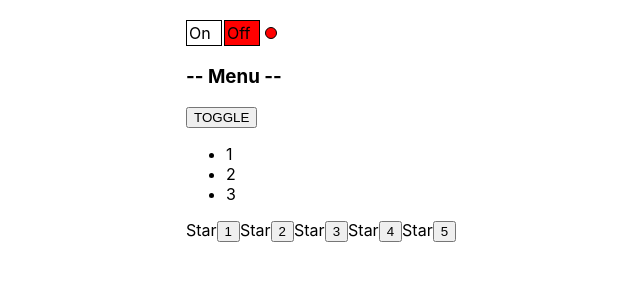
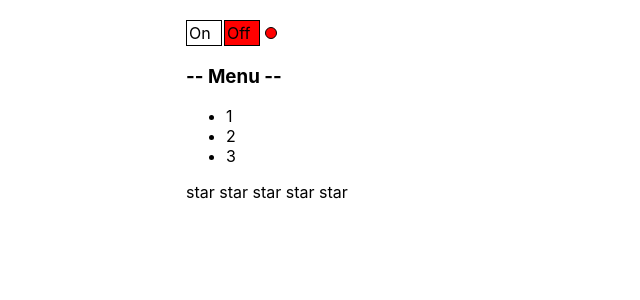
Before and after one commit to 1fousand1/reactKabzda, a React (Create React App) app: page / in a window 1280 px wide. Shown: the top 300 px of the page, without its empty margins (154-794 px from the left). Built offline with nearby package versions, Linux system fonts and the light colour scheme.

Commit message:
Callbacks part 1

```diff
--- a/src/Components/UncontrolledAccordion/UncontrolledAccordion.tsx
+++ b/src/Components/UncontrolledAccordion/UncontrolledAccordion.tsx
@@ -17,8 +17,7 @@
 
       return (
           <div>
-              <AccordionTitle title={props.titleValue}/>
-              <button onClick={onClickCollapsed}>TOGGLE</button>
+              <AccordionTitle title={props.titleValue} onClick={()=>{setCollapsed((!collapsed))}}/>
               { !collapsed  && <AccordionBody />}
           </div>
       )
@@ -28,12 +27,13 @@
 
 type UncontrolledAccordionTitlePropsType = {
     title: string
+    onClick: () => void
 }
 
 const AccordionTitle = (props: UncontrolledAccordionTitlePropsType) => {
     console.log('AccordionTitle rendering')
     return (
-        <h3> -- {props.title} -- </h3>
+        <h3 onClick={()=>{ props.onClick() }}> -- {props.title} -- </h3>
 
     )
 
--- a/src/UncontrolledRating/UncontrolledRating.tsx
+++ b/src/UncontrolledRating/UncontrolledRating.tsx
@@ -14,11 +14,11 @@
     return (
         <div>
             <div>
-                <Star selected={value > 0} /><button onClick={()=>{setValue(1)}}>1</button>
-                <Star selected={value > 1} /><button onClick={()=>{setValue(2)}}>2</button>
-                <Star selected={value > 2} /><button onClick={()=>{setValue(3)}}>3</button>
-                <Star selected={value > 3} /><button onClick={()=>{setValue(4)}}>4</button>
-                <Star selected={value > 4} /><button onClick={()=>{setValue(5)}}>5</button>
+                <Star selected={value > 0} setValue={setValue} value={1}/>
+                <Star selected={value > 1} setValue={setValue} value={2}/>
+                <Star selected={value > 2} setValue={setValue} value={3}/>
+                <Star selected={value > 3} setValue={setValue} value={4}/>
+                <Star selected={value > 4} setValue={setValue} value={5}/>
 
             </div>
         </div>
@@ -28,9 +28,19 @@
 
 type StarPropsType = {
     selected: boolean
+    value: 1 | 2 | 3 | 4 | 5
+    setValue: (value: 1 | 2 | 3 | 4 | 5) => void
 }
 
-const Star = (props: StarPropsType) => (props.selected === true) ? (<span><b>Star </b></span>) :  <span>Star</span>
+/*const Star = (props: StarPropsType) => (props.selected === true) ? (<span><b>Star </b></span>) :  <span>Star</span>*/
+
+function Star(props: StarPropsType) {
+    console.log('Star rendering')
+
+    return <span onClick={()=>{props.setValue(props.value)}}>
+        {props.selected ? <b> star</b> : ' star'}
+    </span>
+}
 
 
 
```
Also changed, not shown: src/Components/Rating/Rating.tsx (+3 -13 lines).
